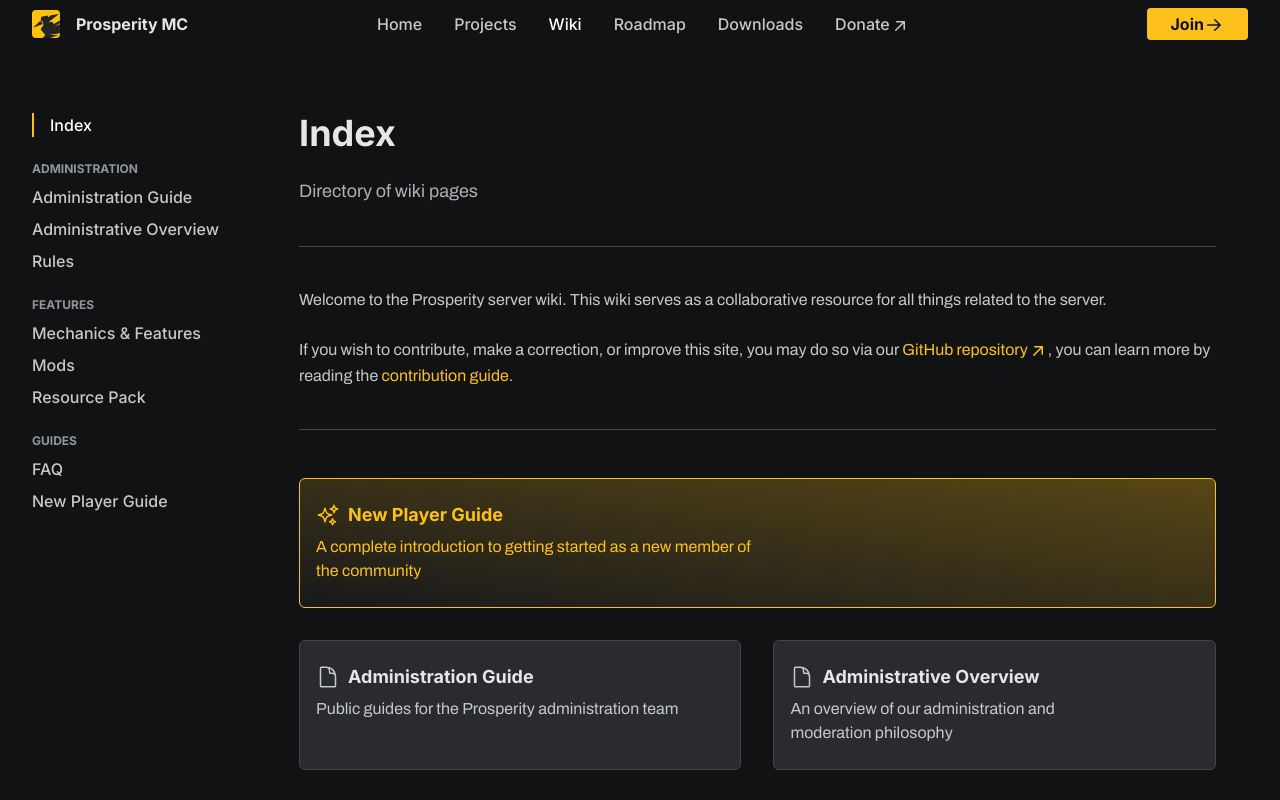
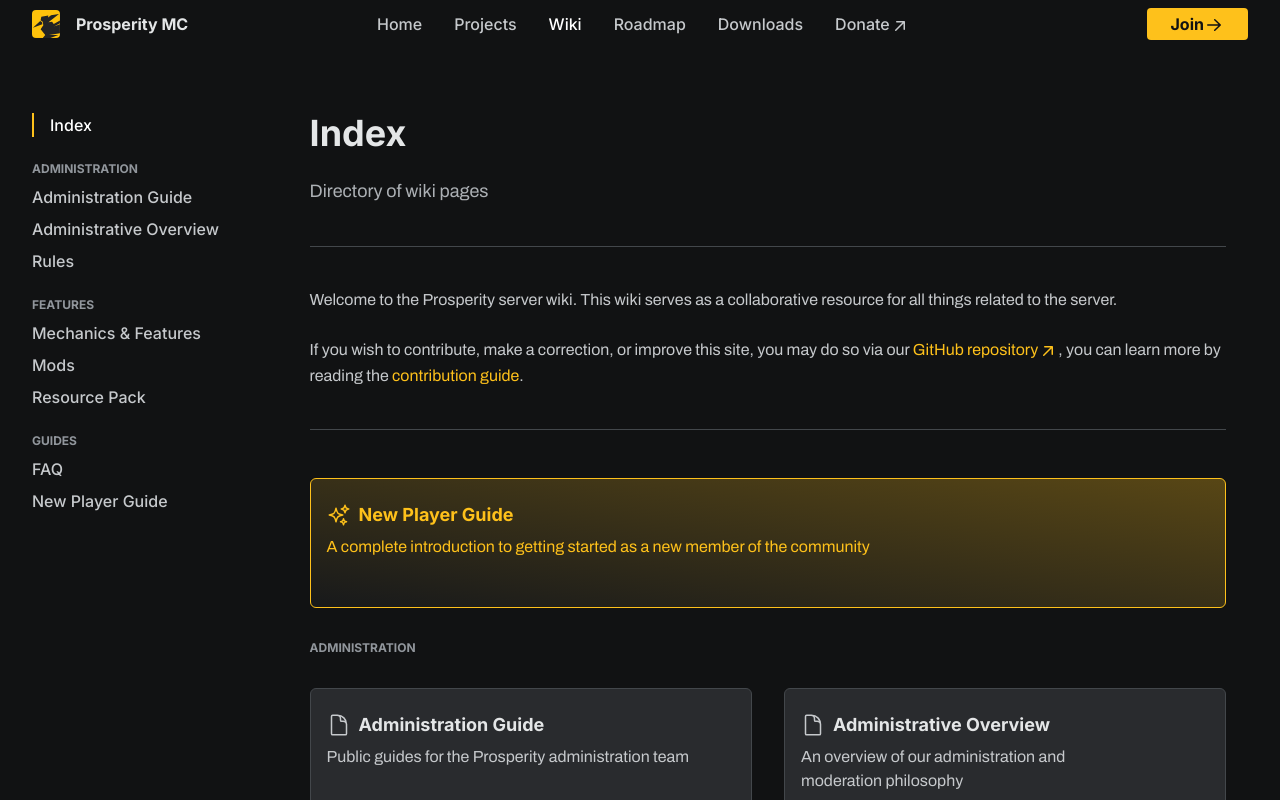
Before and after one commit to ProsperityMC/Prosperity-Website, a Next.js app: page /wiki in a window 1280 px wide. Shown: the top 800 px of the page. Built offline with nearby package versions, Linux system fonts and the light colour scheme.

Commit message:
improve: Wiki categories

```diff
--- a/components/WikiMenu.tsx
+++ b/components/WikiMenu.tsx
@@ -5,21 +5,33 @@ export default function WikiMenu(props: {
 	pages: WikiData[];
 	baseUrl: string;
 }) {
+	// Sorting pages by alphabetical order of the title
+	// otherwise the pages will be sorted by the file name
+	// which may not match the title
+	const pages = props.pages.sort((a, b) => {
+		const nameA = a.meta?.title?.toLowerCase() || a.slug;
+		const nameB = b.meta?.title?.toLowerCase() || a.slug;
+
+		if (nameA < nameB) return -1;
+		if (nameA > nameB) return 1;
+
+		return 0;
+	});
 	const categories = props.pages
-		.map((page) => page.meta?.category)
+		.map((page) => page.meta?.category?.toLowerCase())
 		.filter((v, i, list) => list.indexOf(v) === i)
 		.sort();
 
 	return (
 		<div className="whitespace-pre">
-			<div className="flex sticky top-20 flex-col gap-2 pr-4 select-none">
+			<div className="flex sticky top-20 flex-col gap-2 pr-4 select-none w-56">
 				<A
 					href="/wiki"
 					className="font-header font-medium"
 					activeClassName="text-white border-l-2 px-4 border-yellow-500 hover:border-yellow-400 duration-150">
 					Index
 				</A>
-				{props.pages
+				{pages
 					.filter((page) => page.meta?.publish != false)
 					.filter((page) => page.meta?.category === undefined)
 					.map((page) => (
@@ -41,11 +53,12 @@ export default function WikiMenu(props: {
 						) : (
 							<></>
 						)}
-						{props.pages
+						{pages
 							.filter((page) => page.meta?.publish != false)
 							.filter(
 								(page) =>
-									page.meta?.category == category &&
+									page.meta?.category?.toLowerCase() ==
+										category?.toLowerCase() &&
 									page.meta?.category !== undefined
 							)
 							.map((page) => (
--- a/pages/news.tsx
+++ b/pages/timeline.tsx
@@ -2,12 +2,12 @@ import A from "@components/A";
 import { ShareIcon } from "@heroicons/react/20/solid";
 import Image from "next/image";
 
-export default function News() {
+export default function Timeline() {
 	return (
 		<div className="markdown">
 			<section className="flex flex-col gap-10 text-center markdown">
 				<div className="markdown">
-					<header className="text-4xl type-header">News & Announcements</header>
+					<header className="text-4xl type-header">Server Timeline & Roadmap</header>
 					<p className="text-lg text-zinc-300 font-medium max-w-2xl mx-auto">
 						Explore the builds, farms, and projects created on Prosperity.
 					</p>
--- a/pages/wiki/index.tsx
+++ b/pages/wiki/index.tsx
@@ -16,6 +16,23 @@ export async function getStaticProps() {
 export default function Wiki({
 	data
 }: InferGetStaticPropsType<typeof getStaticProps>) {
+	// Sorting pages by alphabetical order of the title
+	// otherwise the pages will be sorted by the file name
+	// which may not match the title
+	const pages = data.sort((a, b) => {
+		const nameA = a.meta?.title?.toLowerCase() || a.slug;
+		const nameB = b.meta?.title?.toLowerCase() || a.slug;
+
+		if (nameA < nameB) return -1;
+		if (nameA > nameB) return 1;
+
+		return 0;
+	});
+	const categories = data
+		.map((page) => page.meta?.category?.toLowerCase())
+		.filter((v, i, list) => list.indexOf(v) === i)
+		.sort();
+
 	return (
 		<div className="flex gap-8">
 			{/* prettier-ignore */}
@@ -44,12 +61,9 @@ export default function Wiki({
 					<hr />
 				</article>
 				<div className="grid rid-cols-1 md:grid-cols-2 gap-8 w-full">
-					{data
-						.filter(
-							(page) =>
-								page.meta?.publish != false &&
-								page.meta?.highlight == true
-						)
+					{pages
+						.filter((page) => page.meta?.publish != false)
+						.filter((page) => page.meta?.highlight === true)
 						.map((page) => (
 							<A
 								href={`/wiki/${page.slug}`}
@@ -60,34 +74,72 @@ export default function Wiki({
 										{page.meta?.title || page.slug}
 									</header>
 								</div>
-								<p className="mb-1.4 max-w-lg text-yellow-500">
+								<p className="mb-1.4 text-yellow-500">
 									{page.meta?.short || ""}
+									<br />
+									<br />
 								</p>
 							</A>
 						))}
-					{data
-						.filter(
-							(page) =>
-								page.meta?.publish != false &&
-								page.meta?.highlight != true
-						)
+					{pages
+						.filter((page) => page.meta?.publish != false)
+						.filter((page) => page.meta?.category === undefined)
 						.map((page) => (
-							<A
+							<WikiPageCard
 								href={`/wiki/${page.slug}`}
-								className="p-4 pb-6 hover:bg-zinc-900 text-left rounded-md duration-200 transform focus:border-yellow-400 bg-zinc-800 border border-zinc-700 w-full">
-								<div className="flex gap-2">
-									<DocumentIcon className="w-6 h-6 inline-block mt-2"></DocumentIcon>
-									<header className="text-lg type-header my-1.5">
-										{page.meta?.title || page.slug}
-									</header>
-								</div>
-								<p className="mb-1.4 max-w-sm">
-									{page.meta?.short || ""}
-								</p>
-							</A>
+								title={page.meta?.title || page.slug}
+								content={page.meta?.short || ""}></WikiPageCard>
 						))}
+					{categories.map((category) => (
+						<>
+							{category ? (
+								<header className="type-sub-header col-span-2 text-zinc-400">
+									{category}
+								</header>
+							) : (
+								<></>
+							)}
+							{pages
+								.filter((page) => page.meta?.publish != false)
+								.filter(
+									(page) =>
+										page.meta?.category?.toLowerCase() ===
+										category?.toLowerCase()
+								)
+								.map((page) => (
+									<WikiPageCard
+										href={`/wiki/${page.slug}`}
+										title={page.meta?.title || page.slug}
+										content={
+											page.meta?.short || ""
+										}></WikiPageCard>
+								))}
+						</>
+					))}
 				</div>
 			</div>
 		</div>
 	);
 }
+
+function WikiPageCard(props: { href: string; title: string; content: string, highlight?: boolean }) {
+	return (
+		<A
+			href={props.href}
+			className="p-4 pb-6 hover:bg-zinc-900 text-left rounded-md duration-200 transform focus:border-yellow-400 bg-zinc-800 border border-zinc-700 w-full">
+			<div className="flex gap-2">
+				<DocumentIcon className="w-6 h-6 inline-block mt-2"></DocumentIcon>
+				<header className="text-lg type-header my-1.5">
+					{props.title}
+				</header>
+			</div>
+			<p className="mb-1.4 max-w-sm">
+				{props.content}
+				{
+					/* prettier-ignore */
+					props.content.length < 50 ? <><br/><br/></> : <></>
+				}
+			</p>
+		</A>
+	);
+}
```
